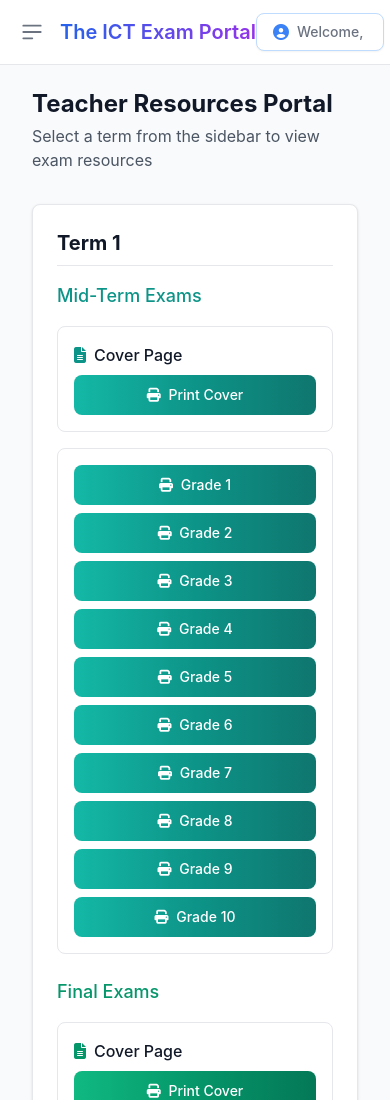
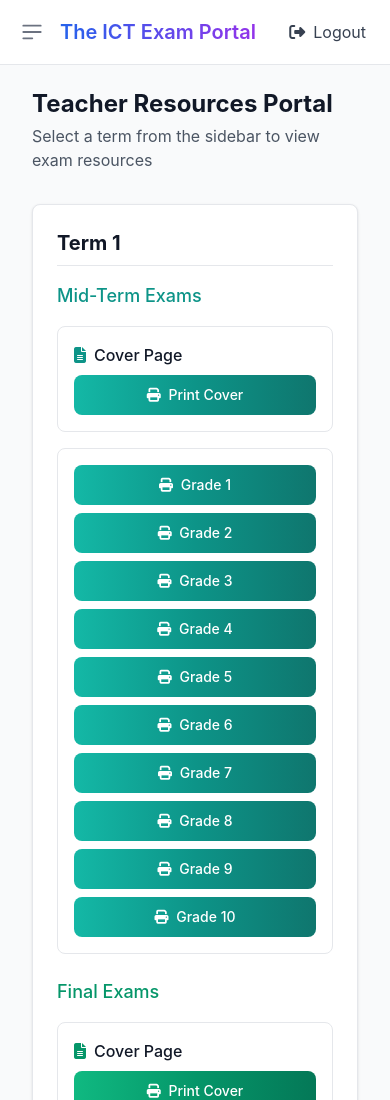
Before and after one commit to devjenko/theICTVault, a website: page dashboard.html in a window 390 px wide. Shown: the top 1100 px of the page. Drawn offline with nearby package versions, Linux system fonts and the light colour scheme; sample sign-in values are in the browser's storage; a script that the page names is missing.

Commit message:
ensures that the welcome message won't appear squeezed or take up too much space on mobile devices

```diff
--- a/dashboard.html
+++ b/dashboard.html
@@ -50,7 +50,7 @@
                 </div>
 
                 <!-- Welcome Message (Centered) -->
-                <div class="flex-1 flex justify-center">
+                <div class="flex-1 hidden sm:flex justify-center">
                     <div id="welcomeMessage" class="flex items-center px-4 py-2 bg-white border border-primary-200 shadow-sm rounded-lg dark:bg-gray-700 dark:border-gray-600">
                         <i class="fas fa-user-circle text-primary-500 dark:text-primary-400 mr-2"></i>
                         <div class="flex items-center">
```
